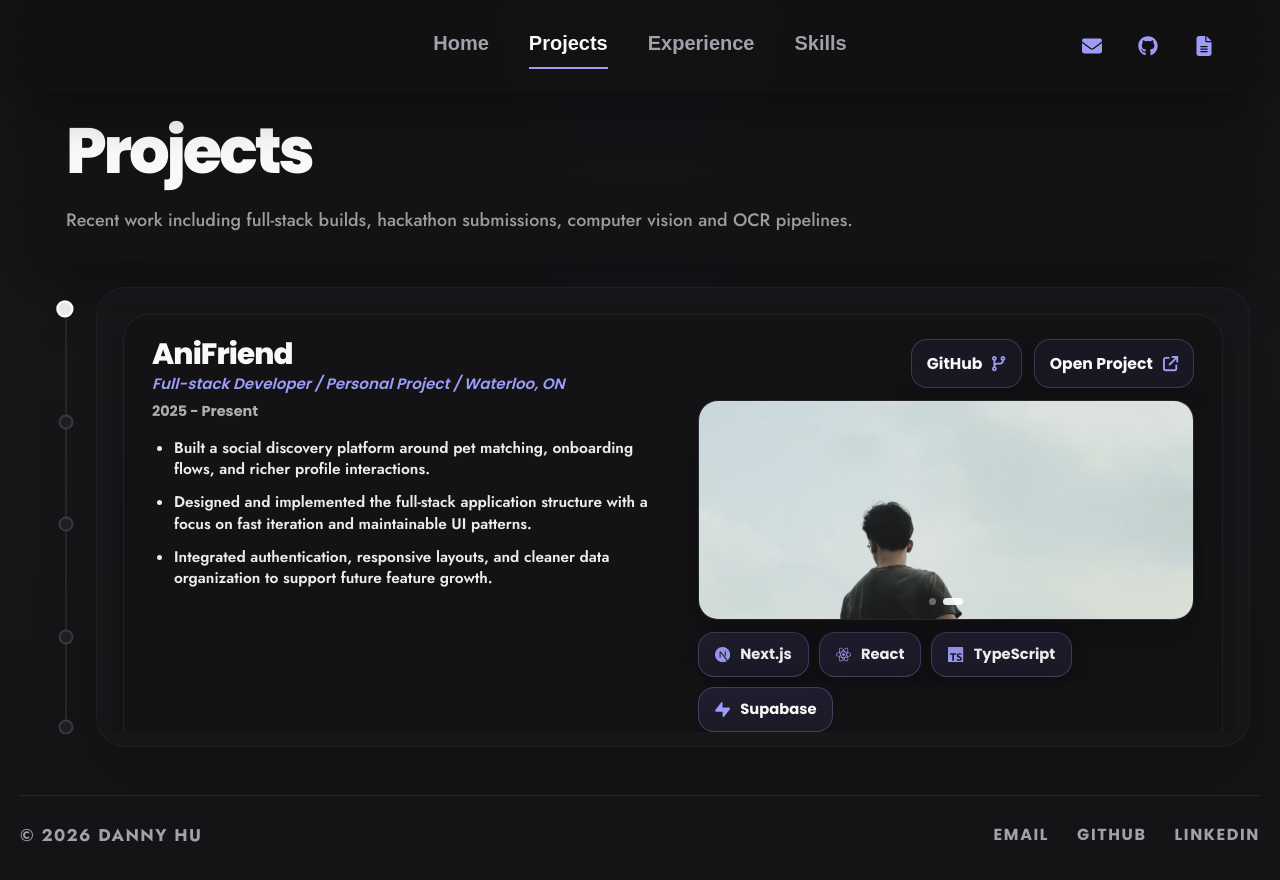
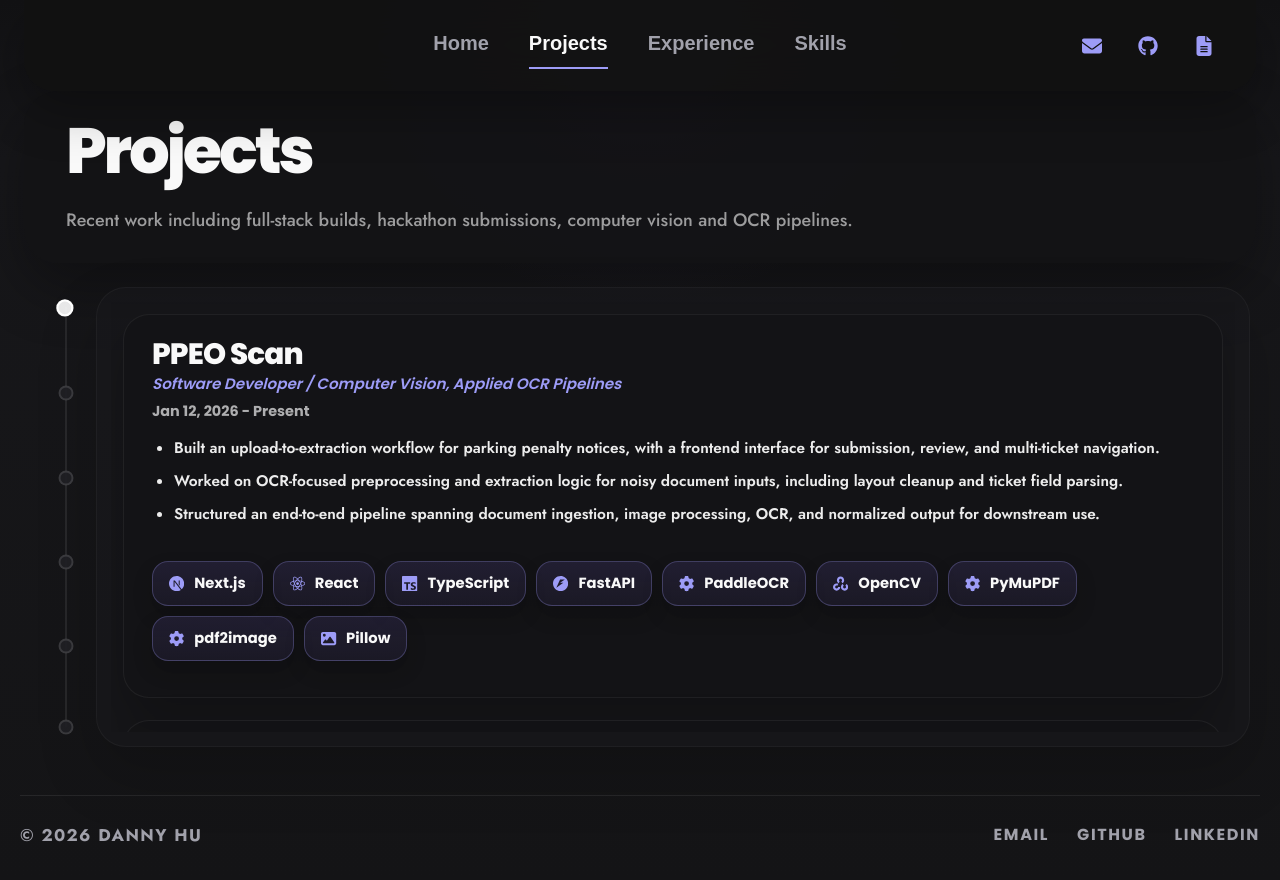
Before and after one commit to Danh295/Portfolio, a Next.js app: page /projects in a window 1280 px wide. Shown: the top 880 px of the page. Built offline with nearby package versions, Linux system fonts and the light colour scheme.

Commit message:
refactor(projects): read carousel content from shared project data

```diff
--- a/src/app/projects/page.js
+++ b/src/app/projects/page.js
@@ -1,93 +1,7 @@
+import { projects } from "@/data/projects";
+
 import ProjectsTimeline from "./ProjectsTimeline";
 import styles from "./page.module.css";
-
-const projects = [
-  {
-    title: "AniFriend",
-    role: "Full-stack Developer",
-    context: "Personal Project / Waterloo, ON",
-    timeline: "2025 - Present",
-    bullets: [
-      "Built a social discovery platform around pet matching, onboarding flows, and richer profile interactions.",
-      "Designed and implemented the full-stack application structure with a focus on fast iteration and maintainable UI patterns.",
-      "Integrated authentication, responsive layouts, and cleaner data organization to support future feature growth.",
-    ],
-    tags: ["Next.js", "React", "TypeScript", "Supabase"],
-    github: "https://github.com/Danh295/AniFriend",
-    demo: "https://github.com/Danh295/AniFriend",
-    images: [
-      { src: "/pfp2.jpg", alt: "AniFriend project preview" },
-      { src: "/pfp1.png", alt: "AniFriend matching interface" },
-    ],
-  },
-  {
-    title: "OCR Document Pipeline",
-    role: "ML / Software Developer",
-    context: "Research + Applied Work / Ontario",
-    timeline: "2024 - Present",
-    bullets: [
-      "Worked on OCR-focused preprocessing flows for noisy documents with an emphasis on extraction quality and consistency.",
-      "Explored computer vision and image processing techniques for denoising, segmentation, and downstream parsing accuracy.",
-      "Structured experiments and utilities so the pipeline could be iterated on more easily across multiple datasets.",
-    ],
-    tags: ["Python", "OpenCV", "OCR", "Image Processing"],
-    github: "https://github.com/Danh295",
-  },
-  {
-    title: "Personal Portfolio",
-    role: "Designer / Developer",
-    context: "Personal Brand / Web",
-    timeline: "2024 - Present",
-    bullets: [
-      "Designed and built a portfolio that balances direct communication, strong visual hierarchy, and reusable page structure.",
-      "Refined navigation, responsive behavior, and content organization to better present projects, skills, and career growth.",
-      "Used a lightweight static export approach while still supporting dynamic GitHub content on the home page.",
-    ],
-    tags: ["Next.js", "CSS Modules", "Responsive Design", "GitHub API"],
-    github: "https://github.com/Danh295/Portfolio",
-    demo: "https://github.com/Danh295/Portfolio",
-    images: [
-      { src: "/pfp1.png", alt: "Portfolio project preview" },
-      { src: "/pfp2.jpg", alt: "Portfolio home page" },
-      { src: "/temp.jpg", alt: "Portfolio projects page" },
-    ],
-  },
-  {
-    title: "Real-time Chat App",
-    role: "Full-stack Developer",
-    context: "Side Project / Collaborative",
-    timeline: "2024",
-    bullets: [
-      "Built a WebSocket-powered chat application with rooms, typing indicators, and message persistence.",
-      "Implemented JWT-based authentication and role-based access for moderated channels.",
-      "Designed a responsive UI with lazy-loaded message history and optimistic updates for low-latency feel.",
-    ],
-    tags: ["React", "TypeScript", "Supabase"],
-    github: "https://github.com/Danh295",
-    demo: "https://github.com/Danh295",
-    images: [
-      { src: "/pfp2.jpg", alt: "Chat app interface" },
-      { src: "/temp.jpg", alt: "Chat rooms view" },
-    ],
-  },
-  {
-    title: "Budget Tracker CLI",
-    role: "Developer",
-    context: "Utility / Personal Use",
-    timeline: "2023 - 2024",
-    bullets: [
-      "Created a command-line budgeting tool with CSV import, category tagging, and monthly summaries.",
-      "Added interactive prompts for quick entry and a simple SQLite backend for local persistence.",
-      "Built charting output using terminal graphics for at-a-glance spending breakdowns.",
-    ],
-    tags: ["Python", "JavaScript", "HTML"],
-    github: "https://github.com/Danh295",
-    demo: "https://github.com/Danh295",
-    images: [
-      { src: "/temp.jpg", alt: "Budget tracker output" },
-    ],
-  },
-];
 
 export default function ProjectsPage() {
   return (
```
